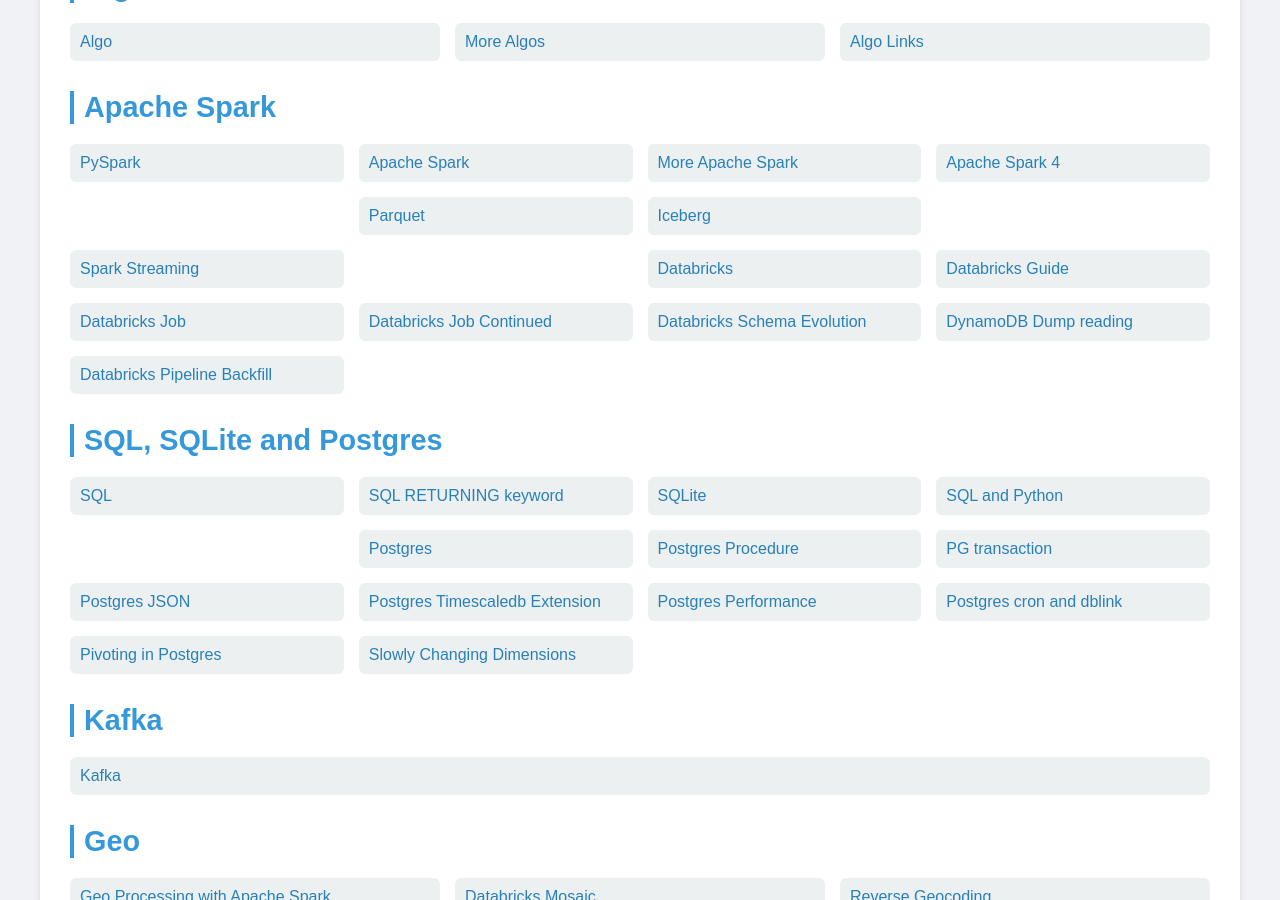
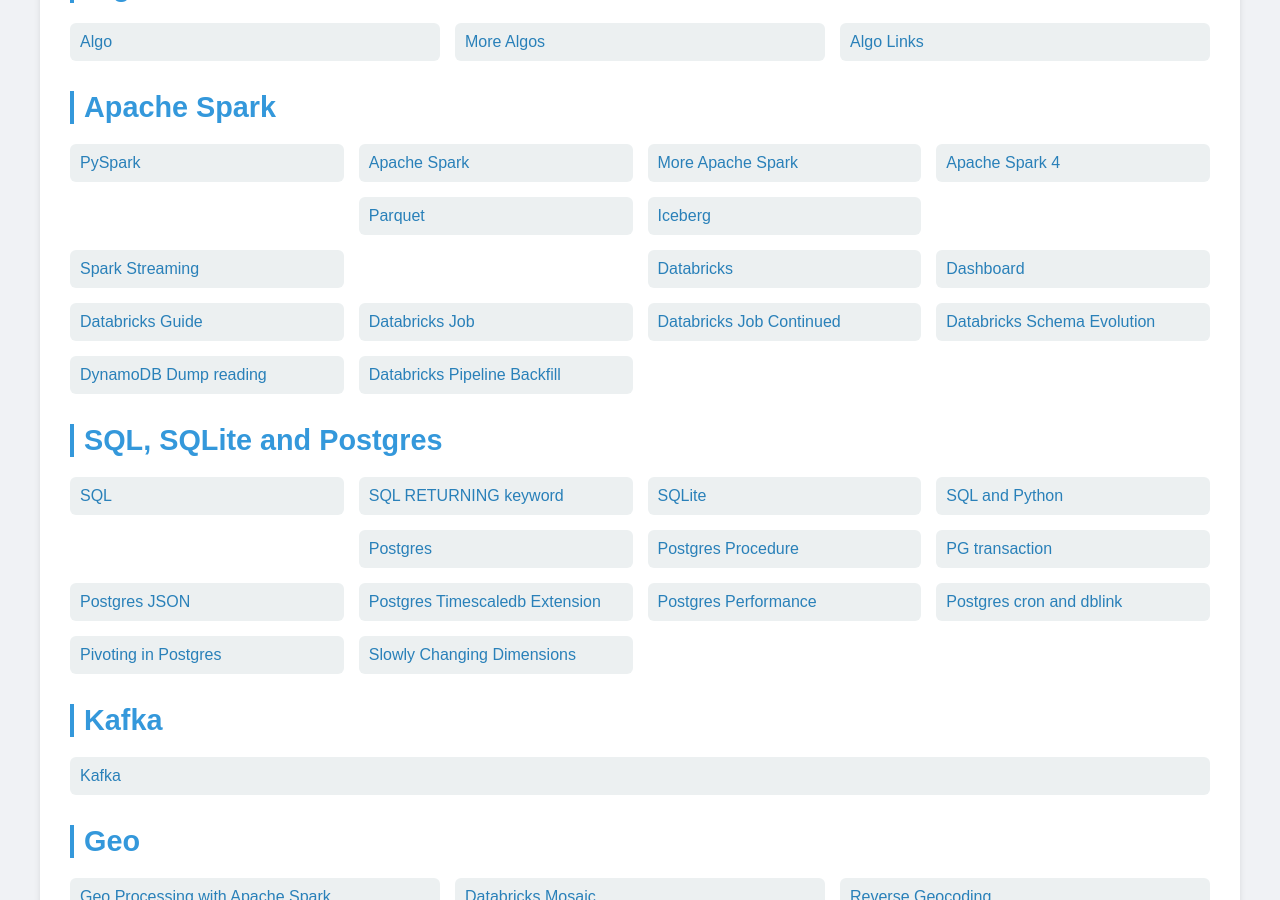
Before and after one commit to Michael-Lubinsky/michael-lubinsky.github.com, a Jekyll site: the page built from index.html, in a window 1280 px wide and 900 px high, scrolled down 444 px. Built offline with Jekyll 4.4.1, drawn with Linux system fonts in a browser that asks for light colours.

Commit message:
Update index.html

```diff
--- a/index.html
+++ b/index.html
@@ -115,6 +115,7 @@
                 <a href="spark/spark_streaming.html">Spark Streaming</a>
                 <br>
                 <a href="spark/briks.html">Databricks</a>
+                <a href="spark/databrbriks_dashboard.html">Dashboard</a>
                 <a href="spark/Databricks_Guide.pdf">Databricks Guide</a>
                 <a href="spark/databricks_job_and_task.html">Databricks Job</a>
                 <a href="aws/brick_job.html">Databricks Job Continued</a>
```
